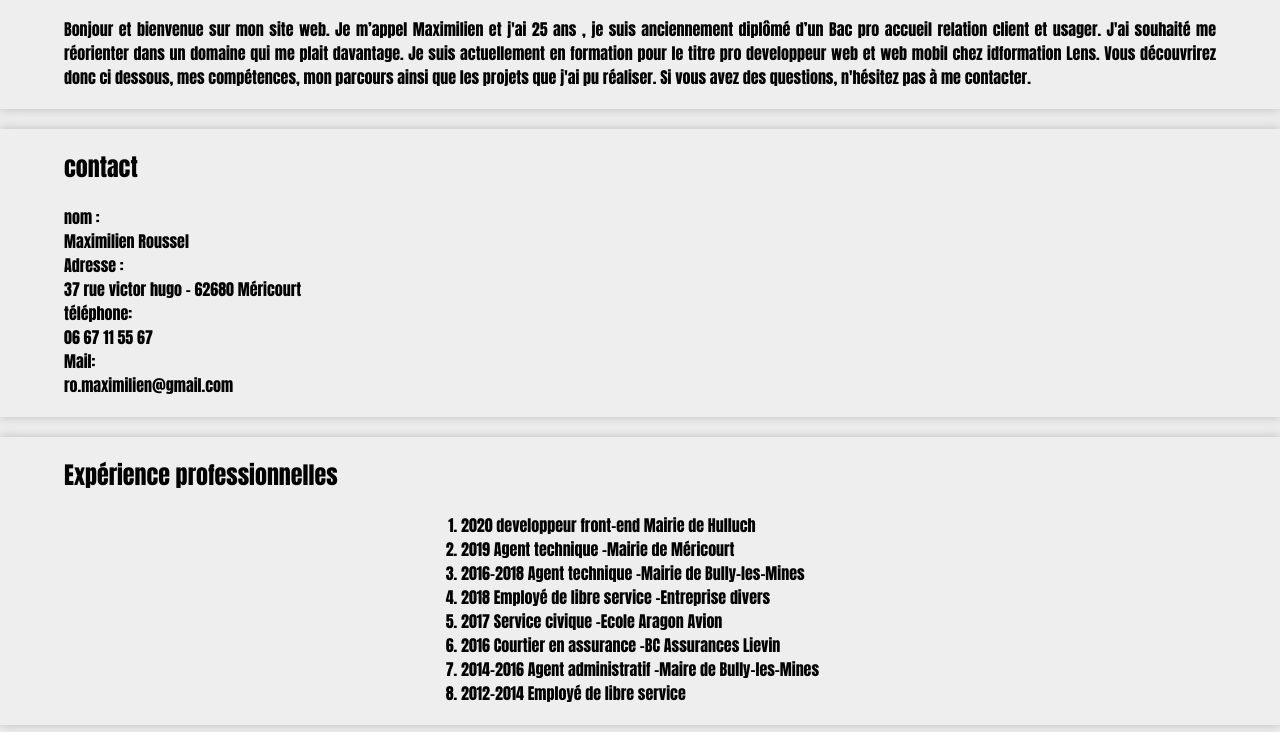
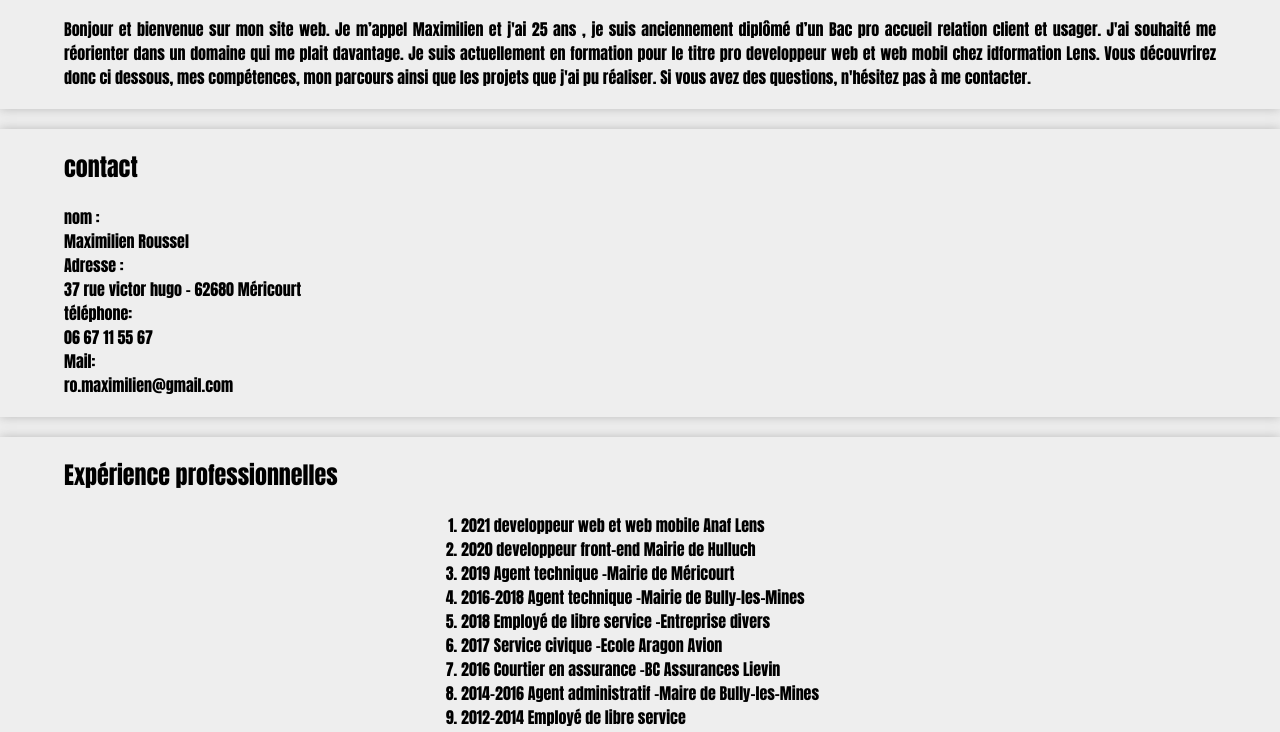
Before and after one commit to MaximilienR/curriculum_vitae, a plain HTML site: page index.html in a window 1280 px wide. Shown: the part 226-958 px from the top of the page. Drawn offline with Linux system fonts and the light colour scheme.

Commit message:
Update index.html

```diff
--- a/index.html
+++ b/index.html
@@ -52,6 +52,7 @@
 <section>
     <h2>Expérience professionnelles</h2>
         <ol>
+            <li>2021 developpeur web et web mobile Anaf Lens </li>
             <li>2020 developpeur front-end  Mairie de Hulluch</li>
             <li>2019 Agent technique -Mairie de Méricourt </li>
             <li>2016-2018 Agent technique -Mairie de Bully-les-Mines</li>
```
